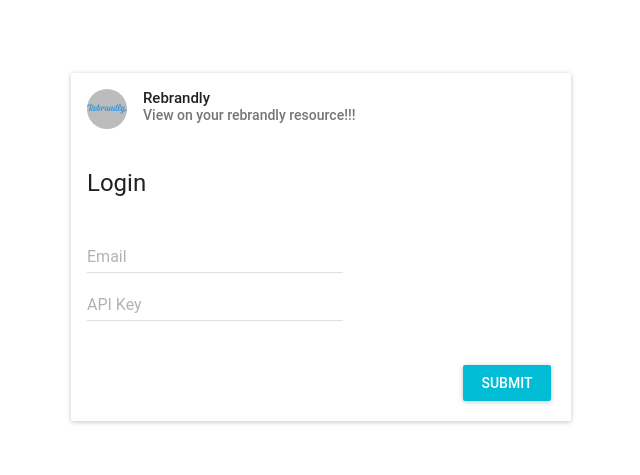
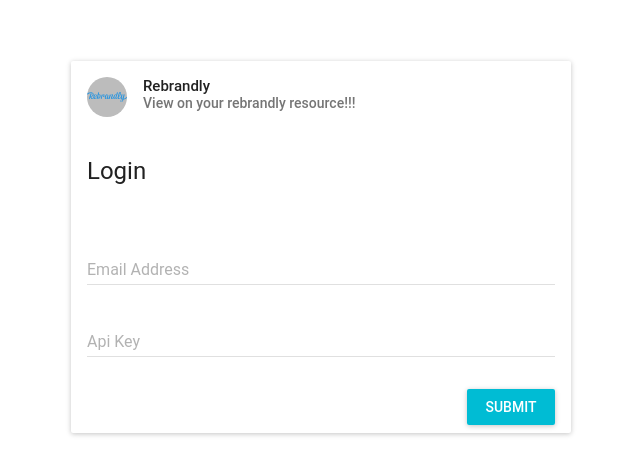
Before and after one commit to ShreejanaShrestha/reapp_repo, a React (Create React App) app: page / in a window 1280 px wide. Shown: the part 153-628 px from the top of the page, without its empty margins (319-959 px from the left). Built offline with nearby package versions, Linux system fonts and the light colour scheme.

Commit message:
Login Page simple

```diff
--- a/package.json
+++ b/package.json
@@ -6,6 +6,7 @@
     "material-ui": "^0.20.0",
     "react": "^16.3.1",
     "react-dom": "^16.3.1",
+    "react-router-dom": "^4.2.2",
     "react-scripts": "1.1.4"
   },
   "scripts": {
--- a/src/components/login.js
+++ b/src/components/login.js
@@ -6,8 +6,6 @@
 import RaisedButton from 'material-ui/RaisedButton';
 import { Card, CardActions, CardHeader, CardTitle, CardText } from 'material-ui/Card';
 
-//services
-//import RebrandlyApi from '../services/rebrandlyApi';
 
 const style = {
   margin: 12,
@@ -48,53 +46,26 @@
           <CardTitle title="Login"/>
 			<CardText>
 				<TextField
-				      hintText="Email" value={this.state.email} onChange={(e) => this.onEmailChange(e)}
+				      type="email"
+					  fullWidth={true}
+					  floatingLabelText="Email Address"
 				    /><br />
 				<TextField
-				      hintText="API Key"  type="password" value={this.state.apikey} onChange={(e) => this.onApiKeyChange(e)}
+					  type="password"
+					  fullWidth={true}
+					  floatingLabelText="Api Key"
+
 				    /><br />
 			</CardText>
 			<CardActions style={this.floatActionButtonRight}>
-				<RaisedButton label="Submit" primary={true} style={style}onClick={()=> this.onSubmit()} />
+				<RaisedButton label="Submit" primary={true} />
 				</CardActions>
 			</Card>
 			</div>
 			)
 	}
-	onEmailChange(e) {
 
-		this.setState({email: e.target.value})
-	}
-	onApiKeyChange(e) {
-		this.setState({apikey: e.target.value})
-	}
-	onSubmit() {
-		fetch('https://api.rebrandly.com/v1/account' ,
-		{
-			headers: {
-				apikey: this.state.apikey
-			}
-		})
-		.then(response => {
-			if(response.ok) {
-				response.json()
-					.then(data => {
-						console.log(data)
-						if(data.email===this.state.email) {
-							console.log("Right User")
-						}
-						else {
-							alert("Not Autorized User")
-						}
-						})
-			}
-			else
-			{
-				alert(response.statusText)
-			}
-		})
 
-	}
 
 }
 export default login;
```
Also changed, not shown: src/App.js (+5 -3 lines), src/components/Dashboard.js (added, +12 -0 lines), src/myAwesomeReactComponent.js (deleted, +0 -8 lines), 1 other file (tests, documents, lock files or other folders). Lines whose indentation alone changed are shown as unchanged.
